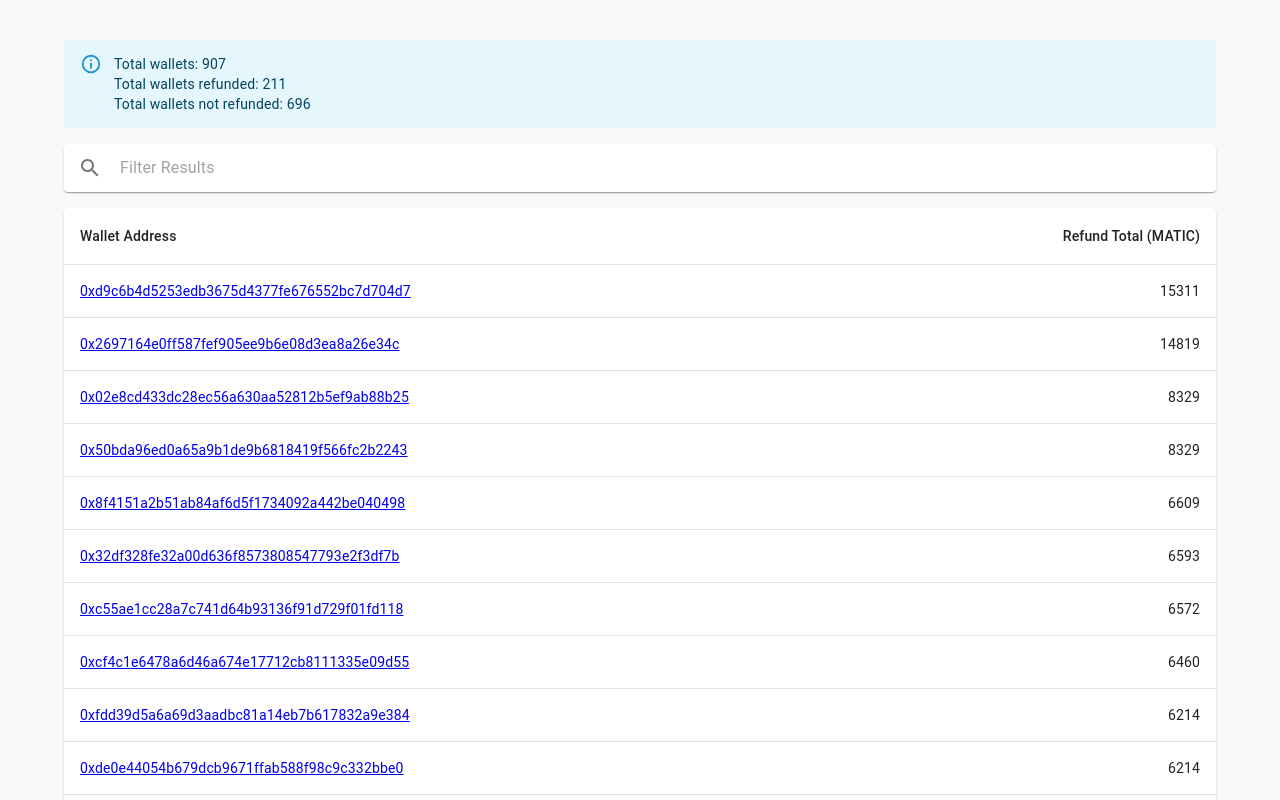
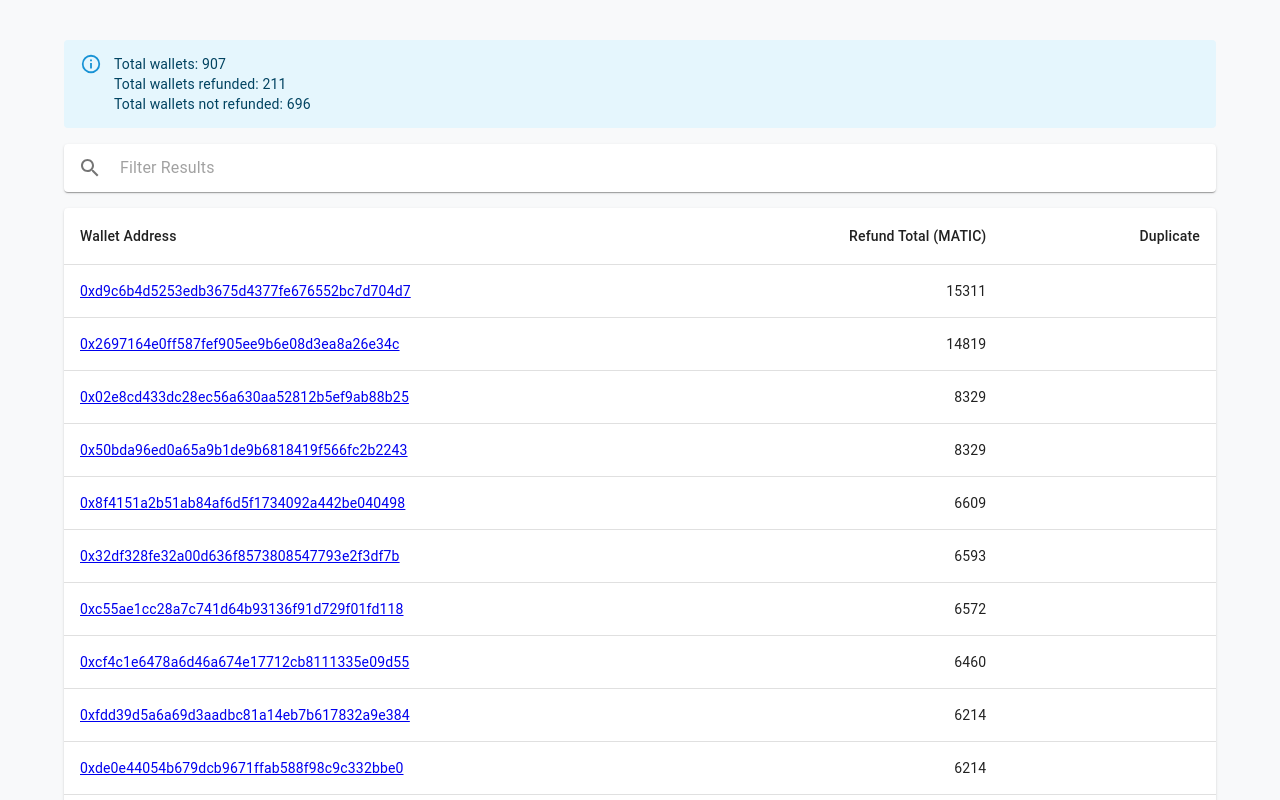
Before and after one commit to theothergothamdev/pentagon-refund-analysis, a React (Vite) app in the folder website/: page / in a window 1280 px wide. Shown: the top 800 px of the page. Built offline with nearby package versions, Linux system fonts and the light colour scheme.

Commit message:
chore: Add indicator for duplicates

```diff
--- a/website/src/App.tsx
+++ b/website/src/App.tsx
@@ -1,4 +1,3 @@
-import Box from '@mui/material/Box';
 import Container from '@mui/material/Container';
 import Table from '@mui/material/Table';
 import TableBody from '@mui/material/TableBody';
@@ -9,9 +8,12 @@ import TableRow from '@mui/material/TableRow';
 import Paper from '@mui/material/Paper';
 import InputBase from '@mui/material/InputBase';
 import IconButton from '@mui/material/IconButton';
-import SearchIcon from '@mui/icons-material/Search';
+import Chip from '@mui/material/Chip';
 
 import Alert from '@mui/material/Alert';
+
+import SearchIcon from '@mui/icons-material/Search';
+import ReportIcon from '@mui/icons-material/Report';
 
 import data from './data.json';
 import { useState } from 'react';
@@ -50,6 +52,7 @@ function App() {
             <TableRow>
               <TableCell>Wallet Address</TableCell>
               <TableCell align="right">Refund Total (MATIC)</TableCell>
+              <TableCell align="right">Duplicate</TableCell>
             </TableRow>
           </TableHead>
           <TableBody>
@@ -59,6 +62,11 @@ function App() {
                   <a href={`https://polygonscan.com/address/${row.walletAddress}`}>{row.walletAddress}</a>
                 </TableCell>
                 <TableCell align="right">{row.refundTotal}</TableCell>
+                <TableCell align="right">
+                  {data.duplicates.indexOf(row.walletAddress) > -1 ? (
+                    <Chip color="error" size="small" icon={<ReportIcon />} label="Duplicate" />
+                  ) : undefined}
+                </TableCell>
               </TableRow>
             ))}
           </TableBody>
```
